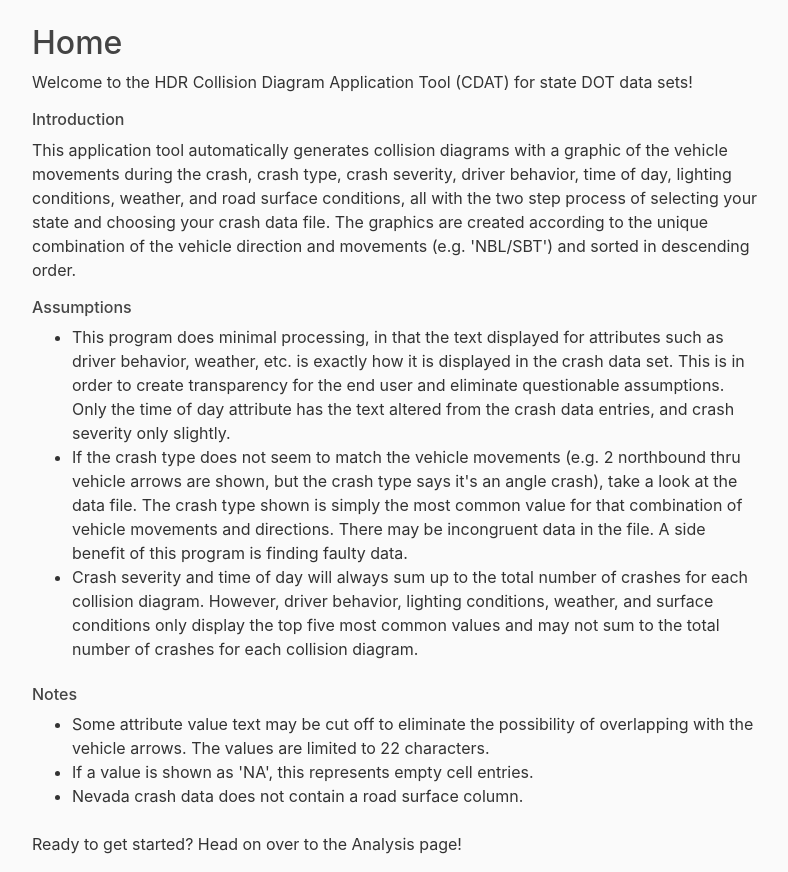
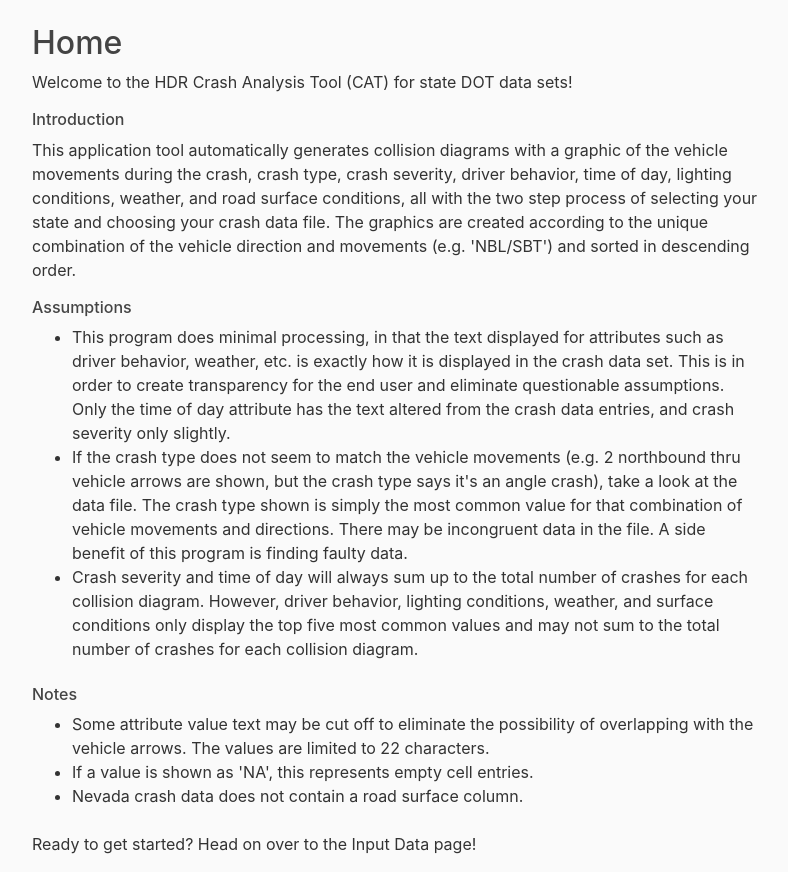
Before and after one commit to swklump/cdat, a Django app: template CAT/CAT/templates/home.html in a window 1280 px wide. Shown: the part 56-928 px from the top of the page, without its empty margins (53-841 px from the left). Run offline with Django 3.2, Linux system fonts and the light colour scheme; the template is opened without the code that fills it, so the values that code supplies are empty; some libraries are stand-ins or nearby versions.

Commit message:
Update home.html

```diff
--- a/CAT/CAT/templates/home.html
+++ b/CAT/CAT/templates/home.html
@@ -2,7 +2,7 @@
 
 {% block content %}
 	<h2>Home</h2>
-	<p>Welcome to the HDR Collision Diagram Application Tool (CDAT) for state DOT data sets!</p>
+	<p>Welcome to the HDR Crash Analysis Tool (CAT) for state DOT data sets!</p>
 	<h6>Introduction</h6>
 	This application tool automatically generates collision diagrams with a graphic of the vehicle movements
 	during the crash, crash type, crash severity, driver behavior, time of day, lighting conditions, weather, and
@@ -30,5 +30,5 @@
 		<li>Nevada crash data does not contain a road surface column.</li>
 	</ul>
 	<br>
-	<p>Ready to get started? Head on over to the Analysis page!
+	<p>Ready to get started? Head on over to the Input Data page!
 {% endblock content %}
```
